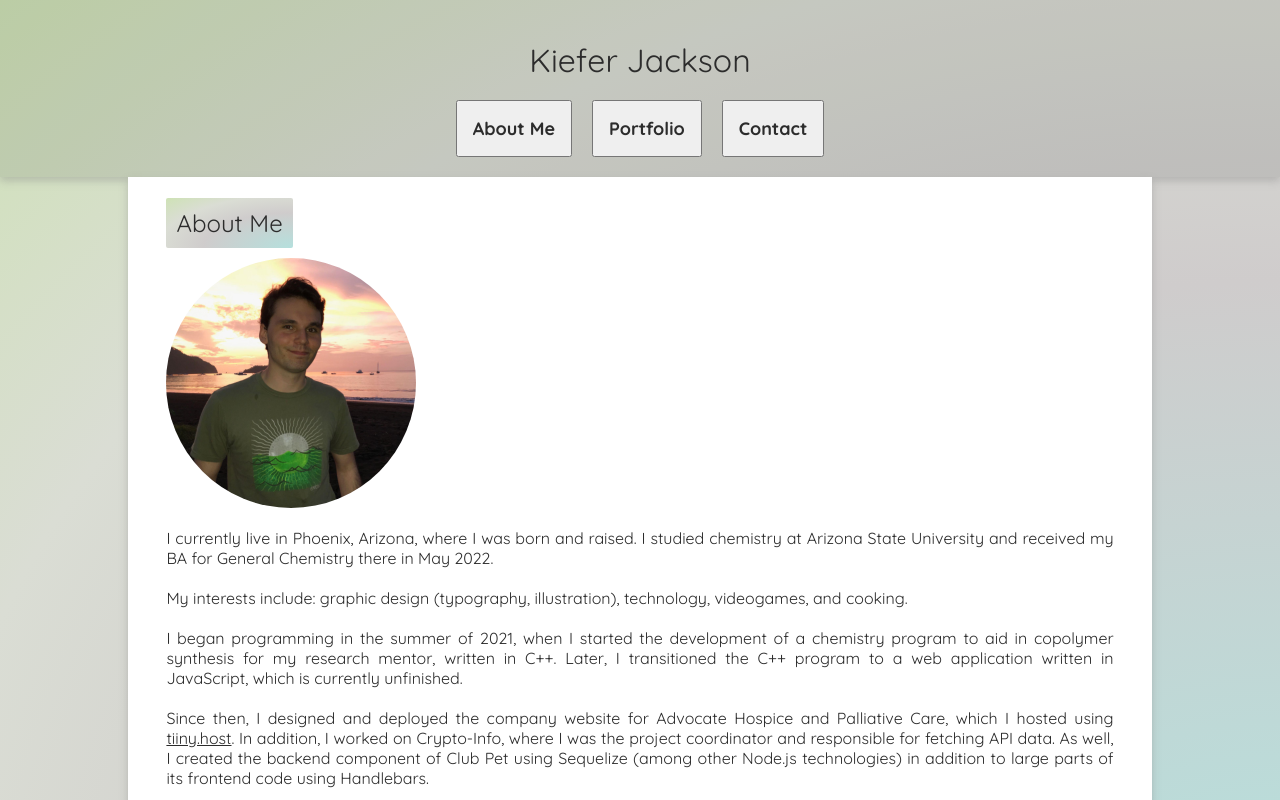
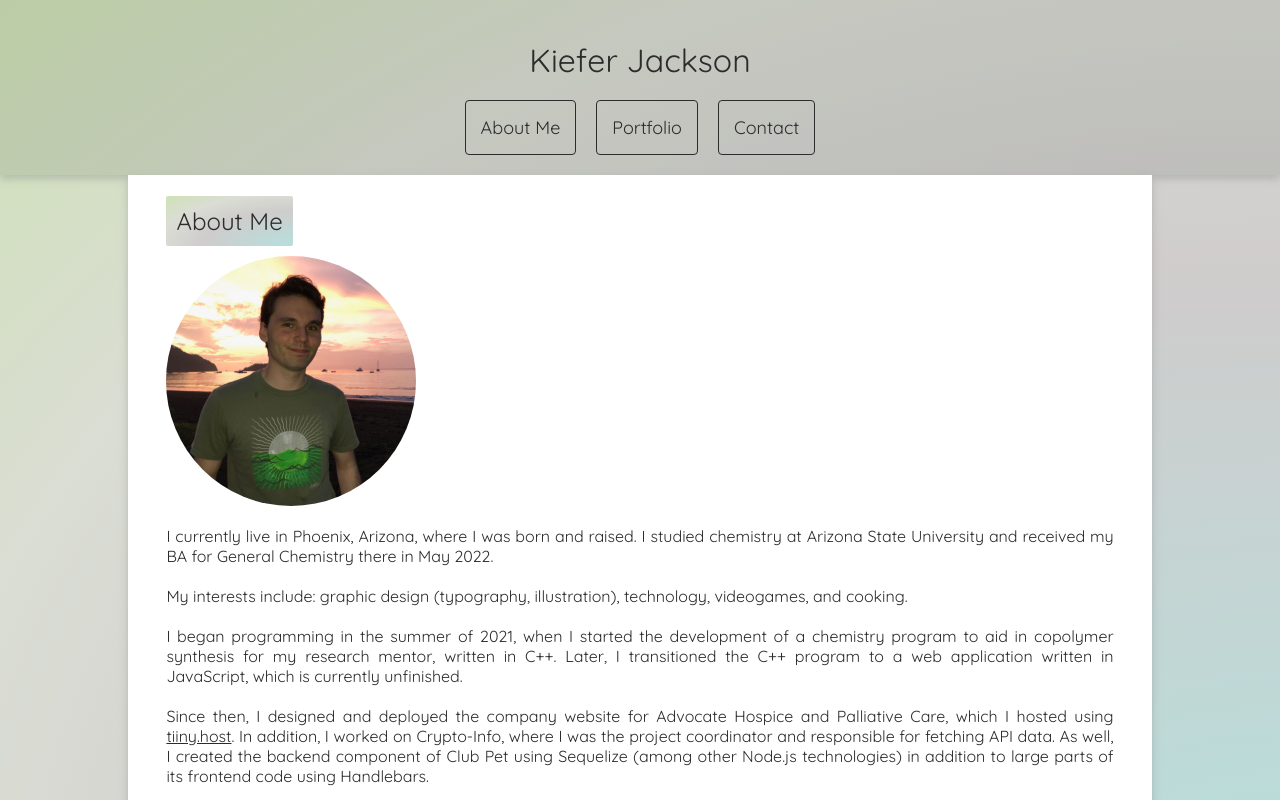
Before and after one commit to kieferjackson/react-portfolio, a React (Create React App) app in the folder portfolio-app/: page / in a window 1280 px wide. Shown: the top 800 px of the page. Built offline with nearby package versions, Linux system fonts and the light colour scheme.

Commit message:
Added hover styling for nav menu

```diff
--- a/portfolio-app/src/components/Navigation.js
+++ b/portfolio-app/src/components/Navigation.js
@@ -1,6 +1,8 @@
 import React from 'react';
 
 function Navigation({ page_view, setPage }) {
+    const DEFAULT_BG_COLOR = '#ffffff00';
+
     const styles =
     {
         container:
@@ -17,19 +19,49 @@ function Navigation({ page_view, setPage }) {
         },
         button:
         {
+            // Spacing rules
             margin: '0 10px',
+            padding: 15,
+            // Font rules
             fontSize: 'large',
-            padding: 15,
-            fontWeight: 'bold',
+            // Visual Rules
+            backgroundColor: DEFAULT_BG_COLOR,
+            border: '1px solid #2c2c2c',
+            borderRadius: 4,
+            cursor: 'pointer'
         }
     };
+
+    const styleOnHover = (event) => event.target.style.background = '#9b9b9b1e';
+    const destyleOnHover = (event) => event.target.style.background = DEFAULT_BG_COLOR;
 
     return (
         <div id="page_nav_container" style={styles.container}>
             <nav style={styles.nav}>
-                <button type="button" style={styles.button} onClick={() => setPage('About Me')}>About Me</button>
-                <button type="button" style={styles.button} onClick={() => setPage('Portfolio')}>Portfolio</button>
-                <button type="button" style={styles.button} onClick={() => setPage('Contact')}>Contact</button>
+                <button
+                    type="button" style={styles.button}
+                    onClick={() => setPage('About Me')}
+                    onMouseEnter={styleOnHover}
+                    onMouseLeave={destyleOnHover}
+                >
+                    About Me
+                </button>
+                <button
+                    type="button" style={styles.button}
+                    onClick={() => setPage('Portfolio')}
+                    onMouseEnter={styleOnHover}
+                    onMouseLeave={destyleOnHover}
+                >
+                    Portfolio
+                </button>
+                <button
+                    type="button" style={styles.button}
+                    onClick={() => setPage('Contact')}
+                    onMouseEnter={styleOnHover}
+                    onMouseLeave={destyleOnHover}
+                >
+                    Contact
+                </button>
             </nav>
         </div>
     );
--- a/portfolio-app/src/components/Project.js
+++ b/portfolio-app/src/components/Project.js
@@ -1,10 +1,10 @@
 import React, { useState } from 'react';
 
 function Project({ title, languages_used, website_link, alt_tag, img }) {
-    // Setting state for hovering over elements
+    // Setting state for hovering over projects
     const [isHovered, setHovered] = useState(false);
 
-    // Handling functions for element hovering
+    // Handling functions for project hovering
     const handleMouseEnter = () => setHovered(true);
     const handleMouseLeave = () => setHovered(false);
 
```
